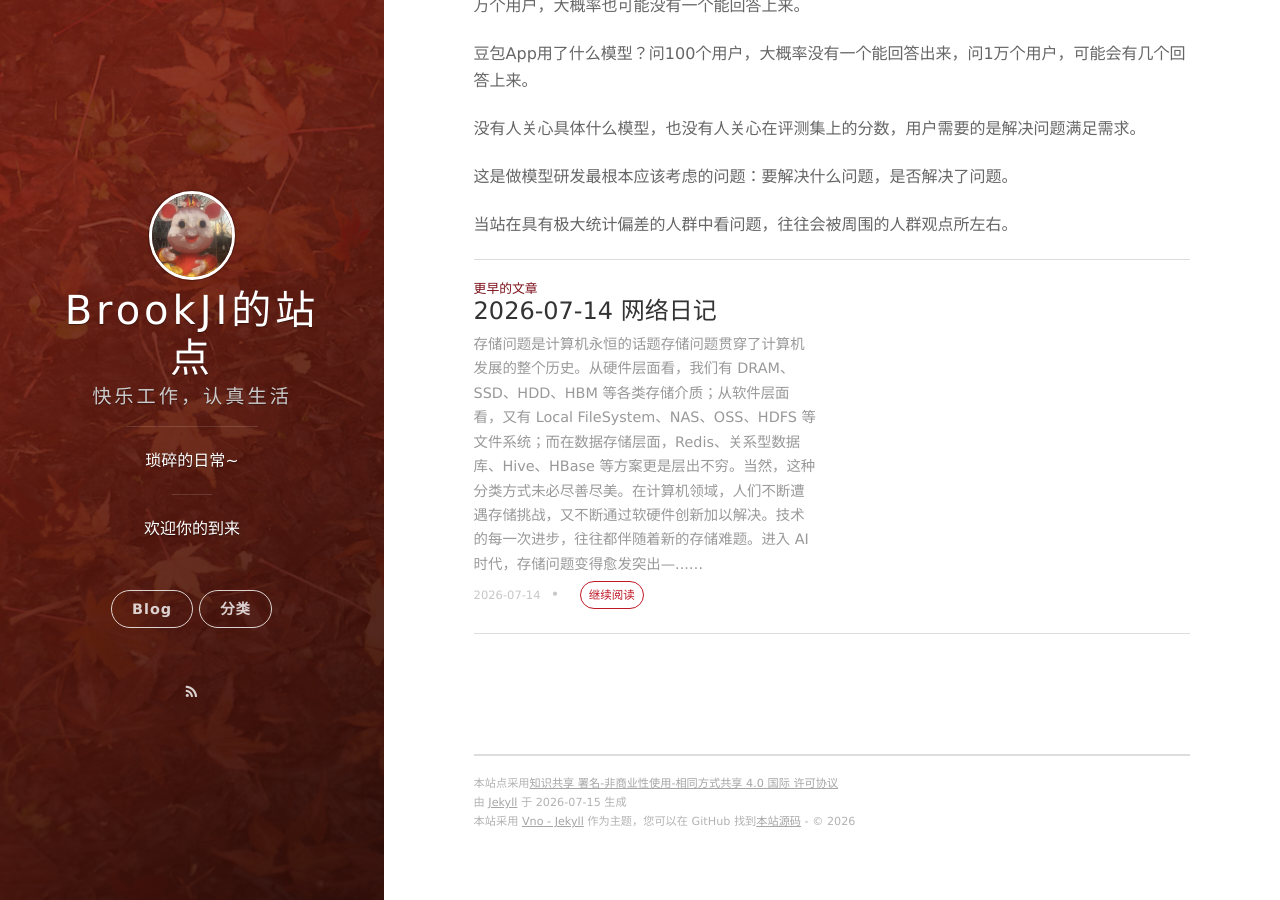
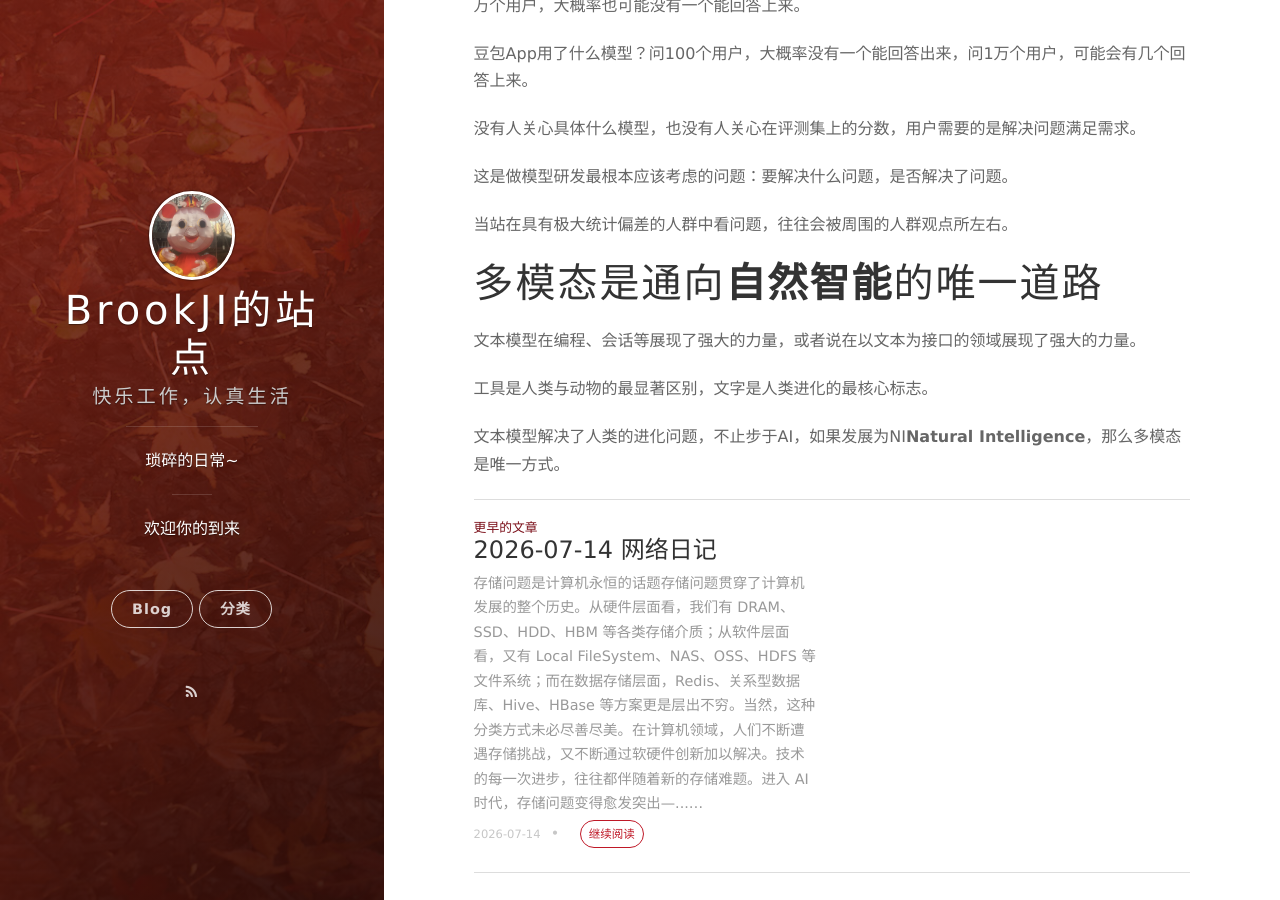
Before and after one commit to lllabmaster/lllabmaster.github.io, a Jekyll site: the page built from _posts/2026-07-15-日记.markdown, in a window 1280 px wide and 900 px high, scrolled down 537 px. Built offline with Jekyll 4.4.1, drawn with Linux system fonts in a browser that asks for light colours; nearby versions of some CDN libraries; comment, search, counter and statistics services are not loaded.

Commit message:
Update 2026-07-15 diary

```diff
--- a/_posts/2026-07-15-日记.markdown
+++ b/_posts/2026-07-15-日记.markdown
@@ -25,3 +25,11 @@ comments: true
 这是做模型研发最根本应该考虑的问题：要解决什么问题，是否解决了问题。
 
 当站在具有极大统计偏差的人群中看问题，往往会被周围的人群观点所左右。
+
+# 多模态是通向**自然智能**的唯一道路
+
+文本模型在编程、会话等展现了强大的力量，或者说在以文本为接口的领域展现了强大的力量。
+
+工具是人类与动物的最显著区别，文字是人类进化的最核心标志。
+
+文本模型解决了人类的进化问题，不止步于AI，如果发展为NI**Natural Intelligence**，那么多模态是唯一方式。
```
